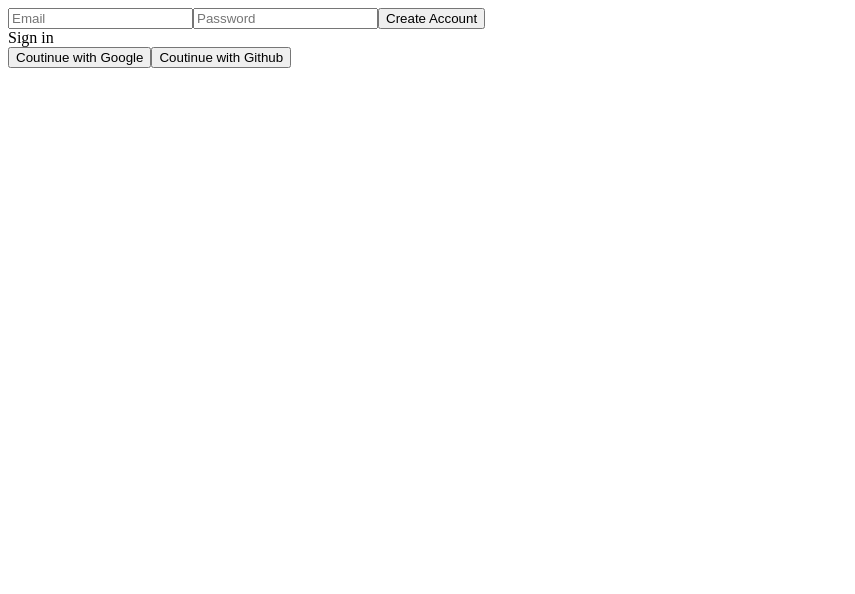
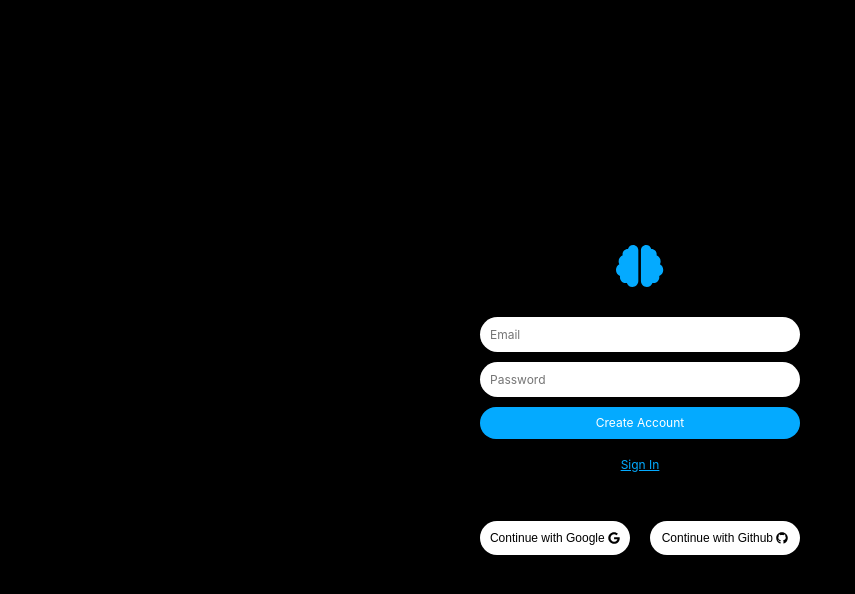
Before and after one commit to SilicaDurumi/igkrn, a React (Create React App) app: page /#/ in a window 1280 px wide. Shown: the top 594 px of the page, without its empty margins (0-855 px from the left). Built offline with nearby package versions, Linux system fonts and the light colour scheme; no server answers.

Commit message:
2021-02-24
design

```diff
--- a/src/components/AuthForm.js
+++ b/src/components/AuthForm.js
@@ -1,5 +1,7 @@
 import React, { useState} from "react";
 import { authService } from "fbInstance";
+
+const inputStyles = {};
 
 const AuthForm = () => {
     const [email, setEmail] = useState("");
@@ -32,12 +34,15 @@
     const toggleAccount = () => setNewAccount((prev) => !prev);
     return (
     <>
-        <form onSubmit={onSubmit}>
-            <input name="email" type="email" placeholder="Email" required value={email} onChange={onChange}/>
-            <input name="password" type="password" placeholder="Password" required value={password} onChange={onChange}/>
-            <input type="submit" value={newAccount ? "Create Account" : "Sign In"} /> {error}
+        <form onSubmit={onSubmit} className="container">
+            <input name="email" type="email" placeholder="Email" required value={email} onChange={onChange} className="authInput"/>
+            <input name="password" type="password" placeholder="Password" required value={password} onChange={onChange} className="authInput" />
+            <input type="submit" value={newAccount ? "Create Account" : "Sign In"} className="authInput authSubmit" />
+            {error && <span className="authError">{error}</span>}
         </form>
-        <span onClick={toggleAccount}>{newAccount ? "Sign in" : "Create Account"}</span>
+        <span onClick={toggleAccount} className="authSwitch">
+            {newAccount ? "Sign In" : "Create Account"}
+        </span>
     </>
     );
 };
--- a/src/components/MindFactory.js
+++ b/src/components/MindFactory.js
@@ -1,11 +1,16 @@
 import React, { useState } from "react";
 import {v4 as uuidv4 } from "uuid";
 import { dbService, storageService } from "fbInstance";
+import { FontAwesomeIcon } from "@fortawesome/react-fontawesome";
+import { faPlus, faTimes } from "@fortawesome/free-solid-svg-icons";
 
 const MindFactory = ({ userObj }) => {
     const [mind, setMind] = useState("");
     const [attachment, setAttachment] = useState("");
     const onSubmit =  async (event) => {
+      if (mind === "") {
+      return;
+    }
     event.preventDefault();
 
     let attachmentUrl = "";
@@ -45,17 +50,37 @@
    };
   const onClearAttachment = () =>
       //when user attach non image file execute this
-      setAttachment(null);
+      setAttachment("");
 
     return (
-        <form onSubmit={onSubmit}>
-             <input value={mind} onChange={onChange} type="text" placeholder="What's on your mind?" maxLength={119} />
-             <input type="file" accept="image/*" onChange={onFileChange} />
-             <input type="submit" value="Mind Share" />
+        <form onSubmit={onSubmit} className="factoryForm">
+          <div className="factoryInput__container">
+            <input
+              className="factoryInput__input"
+              value={mind}
+              onChange={onChange}
+              type="text"
+              placeholder="What's on your mind?"
+              maxLength={120}
+          />
+          <input type="submit" value="&rarr;" className="factoryInput__arrow" />
+        </div>
+        <label for="attach-file" className="factoryInput__label">
+          <span>Add photos</span>
+          <FontAwesomeIcon icon={faPlus} />
+        </label>
+             <input id="attach-file"
+              type="file"
+              accept="image/*"
+              onChange={onFileChange}
+              style={{opacity: 0, }} />
              {attachment && (
-                  <div>
-                    <img src={attachment} width="49px" height="50px" />
-                    <button onClick={onClearAttachment}>Clear</button>
+                  <div className="factoryForm__attachment">
+                    <img src={attachment} style={{backgroundImage: attachment,}} />
+                    <div className="factoryForm__clear" onClick={onClearAttachment}>
+                      <span>Remove</span>
+                      <FontAwesomeIcon icon={faTimes} />
+                    </div>
                   </div>
                 )}
         </form>
--- a/src/index.js
+++ b/src/index.js
@@ -1,6 +1,7 @@
 import React from "react";
 import ReactDOM from "react-dom";
 import App from "./components/App";
+import "./style.css";
 
 ReactDOM.render(
     <React.StrictMode>
--- a/src/routes/Auth.js
+++ b/src/routes/Auth.js
@@ -1,4 +1,7 @@
-import React, { useState } from "react";
+import React from "react";
+import { FontAwesomeIcon } from "@fortawesome/react-fontawesome";
+import {faGoogle,faGithub,} from "@fortawesome/free-brands-svg-icons";
+import { faBrain } from "@fortawesome/free-solid-svg-icons";
 import { authService, firebaseInstance } from "../fbInstance";
 import AuthForm from "components/AuthForm";
 
@@ -16,11 +19,21 @@
         await authService.signInWithPopup(provider);
     };
     return (
-        <div>
+        <div className="authContainer">
+            <FontAwesomeIcon
+                icon={faBrain}
+                color={"#04AAFF"}
+                size="3x"
+                style={{ marginBottom: 30 }}
+            />
             <AuthForm />
-            <div>
-                <button onClick = {onSocialClick} name="google">Coutinue with Google</button>
-                <button onClick = {onSocialClick} name="github">Coutinue with Github</button>
+                <div className="authBtns">
+                    <button onClick={onSocialClick} name="google" className="authBtn">
+                        Continue with Google <FontAwesomeIcon icon={faGoogle} />
+                    </button>
+                    <button onClick={onSocialClick} name="github" className="authBtn">
+                        Continue with Github <FontAwesomeIcon icon={faGithub} />
+                    </button>
             </div>
         </div>
     );
--- a/src/routes/Home.js
+++ b/src/routes/Home.js
@@ -17,9 +17,9 @@
     }, []);
 
     return (
-     <div>
+     <div className="container">
          <MindFactory userObj={userObj}/>
-        <div>
+        <div style={{ marginTop: 30 }}>
             {minds.map((mind) => (
             <Mind
                 key={mind.id}
--- a/src/routes/Profile.js
+++ b/src/routes/Profile.js
@@ -28,17 +28,28 @@
     }
 };
     return (
-        <>
-           <form onSubmit={onSubmit}>
+      <div className="container">
+        <form onSubmit={onSubmit} className="profileForm">
             <input
                 onChange={onChange}
                 type="text"
+                autoFocus
                 placeholder="Display name"
                 value={newDisplayName}
+                className="formInput"
             />
-            <input type="submit" value="Update Profile" />
+            <input
+              type="submit"
+              value="Update Profile"
+              className="formBtn"
+              style={{
+                marginTop: 10,
+              }}
+            />
            </form>
-           <button onClick = {onLogOutClick}>Logout</button>
-        </>
+           <span className="formBtn cancelBtn logOut" onClick={onLogOutClick}>
+            Log Out
+           </span>
+      </div>
     );
 };
--- /dev/null
+++ b/src/style.css
@@ -0,0 +1,276 @@
+@import "https://cdn.jsdelivr.net/npm/reset-css@5.0.1/reset.min.css";
+
+* {
+  box-sizing: border-box;
+}
+
+input {
+  all: unset;
+  box-sizing: border-box;
+  appearance: none;
+}
+
+body {
+  background-color: black;
+  font-family: -apple-system, BlinkMacSystemFont, "Segoe UI", Roboto, Oxygen,
+    Ubuntu, Cantarell, "Open Sans", "Helvetica Neue", sans-serif;
+  font-size: 14px;
+  color: white;
+}
+
+button {
+  background-color: white;
+  color: black;
+}
+
+a {
+  text-decoration: none;
+  color: inherit;
+}
+
+form {
+  width: 100%;
+}
+
+.mind-input::placeholder {
+  color: white;
+  opacity: 0.9;
+}
+
+.container {
+  width: 100%;
+  max-width: 320px;
+  display: flex;
+  flex-direction: column;
+}
+
+.formInput {
+  width: 100%;
+  padding: 10px 20px;
+  border-radius: 20px;
+  border: 1px solid black;
+  text-align: center;
+  background-color: white;
+  color: black;
+}
+
+.formBtn {
+  cursor: pointer;
+  width: 100%;
+  padding: 7px 20px;
+  text-align: center;
+  color: white;
+  border-radius: 20px;
+  background-color: #04aaff;
+  cursor: pointer;
+}
+
+.cancelBtn {
+  cursor: pointer;
+  background-color: tomato;
+}
+
+/* Profile Page */
+
+.profileForm {
+  border-bottom: 1px solid rgba(255, 255, 255, 0.9);
+  padding-bottom: 30px;
+  width: 100%;
+  display: flex;
+  flex-direction: column;
+}
+
+.logOut {
+  margin-top: 50px;
+}
+
+/* Nwitter Factory */
+
+.factoryForm {
+  display: flex;
+  flex-direction: column;
+  align-items: center;
+  width: 100%;
+}
+
+.factoryInput__container {
+  display: flex;
+  justify-content: space-between;
+  align-items: center;
+  flex-wrap: wrap;
+  position: relative;
+  margin-bottom: 20px;
+  width: 100%;
+}
+
+.factoryInput__input {
+  flex-grow: 1;
+  height: 40px;
+  padding: 0px 20px;
+  color: white;
+  border: 1px solid #04aaff;
+  border-radius: 20px;
+  font-weight: 500;
+  font-size: 12px;
+}
+
+.factoryInput__arrow {
+  position: absolute;
+  right: 0;
+  background-color: #04aaff;
+  height: 40px;
+  width: 40px;
+  padding: 10px 0px;
+  text-align: center;
+  border-radius: 20px;
+  color: white;
+}
+
+.factoryInput__label {
+  color: #04aaff;
+  cursor: pointer;
+}
+
+.factoryInput__label span {
+  margin-right: 10px;
+  font-size: 12px;
+}
+
+.factoryForm__attachment {
+  display: flex;
+  flex-direction: column;
+  justify-content: center;
+}
+
+.factoryForm__attachment img {
+  height: 80px;
+  width: 80px;
+  border-radius: 40px;
+}
+
+.factoryForm__clear {
+  color: #04aaff;
+  cursor: pointer;
+  text-align: center;
+}
+
+.factoryForm__clear span {
+  margin-right: 10px;
+  font-size: 12px;
+}
+
+/* mind */
+
+.mindEdit .formBtn {
+  cursor: pointer;
+  margin-top: 15px;
+  margin-bottom: 5px;
+}
+
+.mind {
+  margin-bottom: 20px;
+  background-color: white;
+  width: 100%;
+  max-width: 320px;
+  padding: 20px;
+  border-radius: 10px;
+  position: relative;
+  display: flex;
+  flex-direction: column;
+  color: rgba(0, 0, 0, 0.8);
+}
+
+.mind h4 {
+  font-size: 14px;
+}
+
+.mind img {
+  right: -10px;
+  top: 20px;
+  position: absolute;
+  border-radius: 50%;
+  width: 50px;
+  height: 50px;
+  margin-top: 10px;
+}
+
+.mind__actions {
+  position: absolute;
+  right: 10px;
+  top: 10px;
+}
+
+.mind__actions span {
+  cursor: pointer;
+}
+
+.mind__actions span:first-child {
+  margin-right: 10px;
+}
+
+/* Auth */
+
+.authContainer {
+  display: flex;
+  flex-direction: column;
+  height: 100vh;
+  justify-content: center;
+  align-items: center;
+}
+
+.authBtns {
+  display: flex;
+  justify-content: space-between;
+  width: 100%;
+  max-width: 320px;
+}
+
+.authBtn {
+  cursor: pointer;
+  border-radius: 20px;
+  border: none;
+  padding: 10px 0px;
+  font-size: 12px;
+  text-align: center;
+  width: 150px;
+  background: white;
+  cursor: pointer;
+}
+
+/* AuthForm */
+
+.authInput {
+  max-width: 320px;
+  width: 100%;
+  padding: 10px;
+  border-radius: 30px;
+  background-color: rgba(255, 255, 255, 1);
+  margin-bottom: 10px;
+  font-size: 12px;
+  color: black;
+}
+
+.authSubmit {
+  text-align: center;
+  background: #04aaff;
+  color: white;
+  margin-top: 10;
+  cursor: pointer;
+}
+
+.authError {
+  color: tomato;
+  text-align: center;
+  font-weight: 500;
+  font-size: 12px;
+}
+
+.authSwitch {
+  color: #04aaff;
+  cursor: pointer;
+  margin-top: 10px;
+  margin-bottom: 50px;
+  display: block;
+  font-size: 12px;
+  text-decoration: underline;
+}
```
Also changed, not shown: package.json (+12 -2 lines), src/components/Mind.js (+20 -13 lines), src/components/Navigation.js (+26 -3 lines), src/components/Router.js (+11 -2 lines), 1 other file (tests, documents, lock files or other folders).
